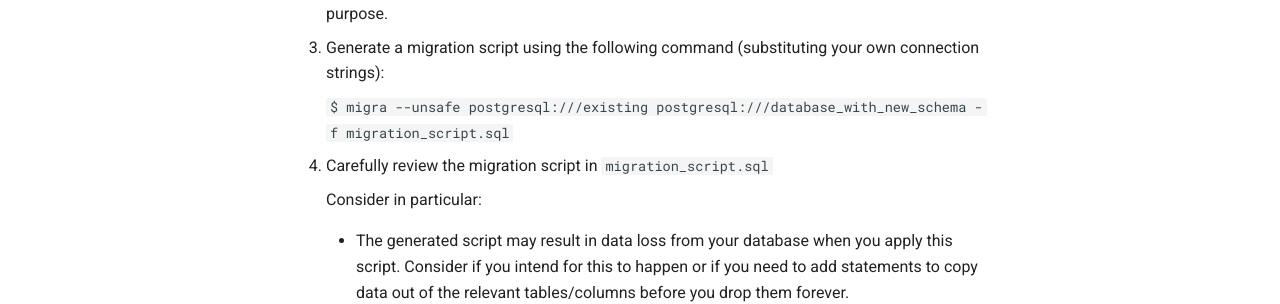
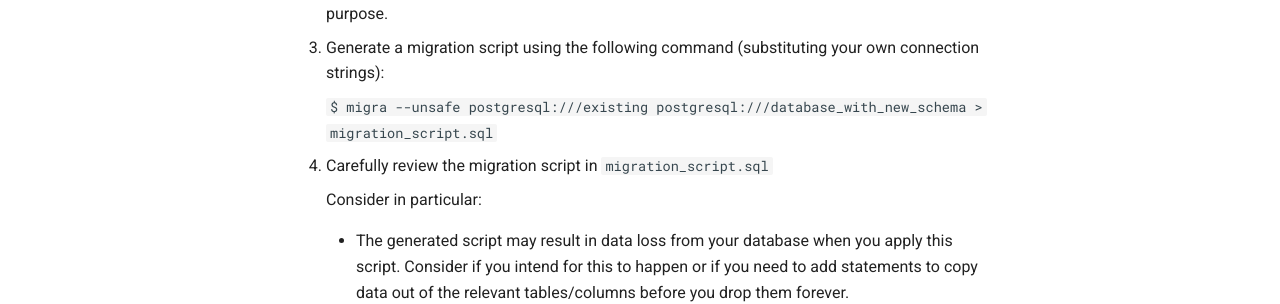
Before and after one commit to djrobstep/migra, an MkDocs documentation site: the page built from docs/docs/quickstart.md, in a window 1280 px wide and 900 px high, scrolled down 1420 px. Shown: the part 358-662 px from the top of the window. Built offline with MkDocs 1.6.1 and Material for MkDocs 9.7.7, drawn with Linux system fonts in a browser that asks for light colours; comment, search, counter and statistics services are not loaded; old or Windows-style settings are respelled for this version of MkDocs.

````diff
--- a/docs/docs/quickstart.md
+++ b/docs/docs/quickstart.md
@@ -56,7 +56,7 @@ You can make a schema-only dump of your PostgreSQL database with the following c
 3. Generate a migration script using the following command (substituting your own connection strings):
 
     ```
-    $ migra --unsafe postgresql:///existing postgresql:///database_with_new_schema -f migration_script.sql
+    $ migra --unsafe postgresql:///existing postgresql:///database_with_new_schema > migration_script.sql
     ```
 
 4. Carefully review the migration script in `migration_script.sql`
````
